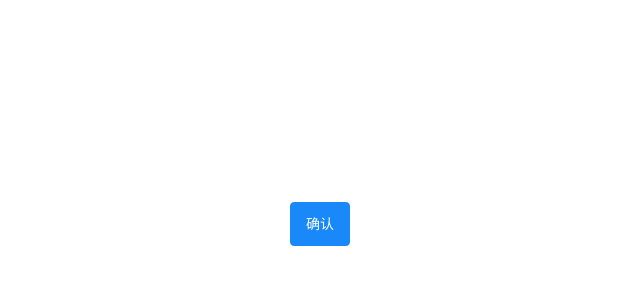
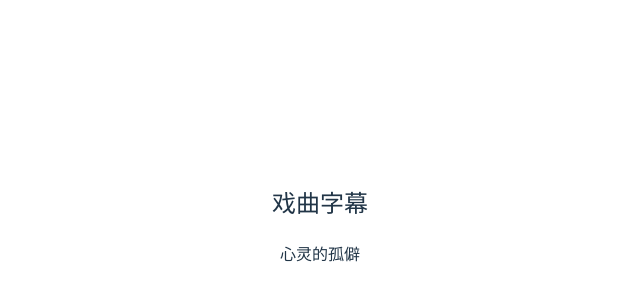
Before and after one commit to xlgp/xiquzimu-doc, a Vue app: page / in a window 1280 px wide. Shown: the part 176-476 px from the top of the page, without its empty margins (320-960 px from the left). Built offline with nearby package versions, Linux system fonts and the light colour scheme.

Commit message:
feat: 添加标题与logo

```diff
--- a/index.html
+++ b/index.html
@@ -2,9 +2,9 @@
 <html lang="en">
   <head>
     <meta charset="UTF-8" />
-    <link rel="icon" type="image/svg+xml" href="/vite.svg" />
+    <link rel="icon" href="/logo.png" />
     <meta name="viewport" content="width=device-width, initial-scale=1.0" />
-    <title>Vite + Vue + TS</title>
+    <title>戏曲字幕服务中心</title>
   </head>
   <body>
     <div id="app"></div>
--- a/package.json
+++ b/package.json
@@ -4,7 +4,7 @@
   "version": "0.0.0",
   "type": "module",
   "scripts": {
-    "dev": "vite",
+    "dev": "vite --host",
     "build": "vue-tsc && vite build",
     "preview": "vite preview"
   },
--- a/src/views/index.vue
+++ b/src/views/index.vue
@@ -1,5 +1,6 @@
 <template>
-    <van-button type="primary">确认</van-button>
+    <h2>戏曲字幕</h2>
+    <p>心灵的孤僻</p>
 </template>
 <script setup lang="ts">
 </script>
```
Also changed, not shown: public/logo.png (added).
